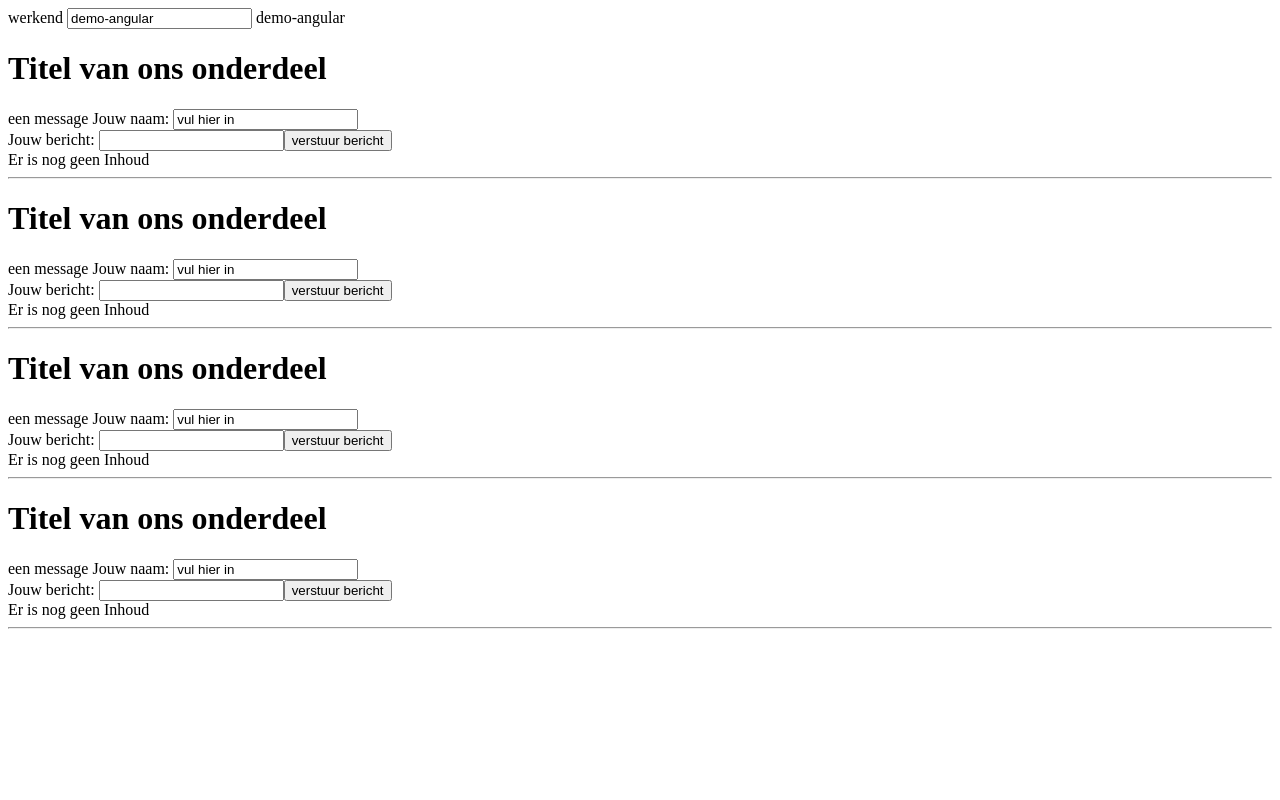
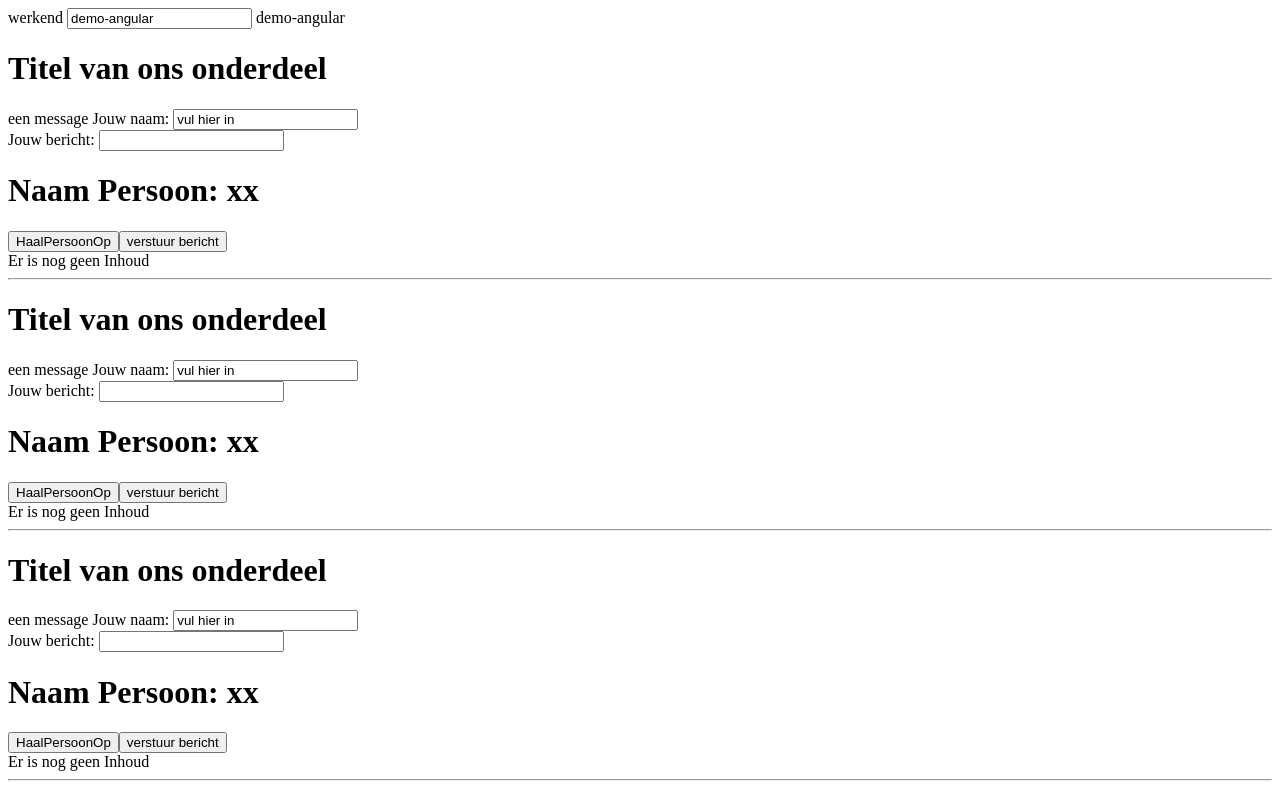
Before and after one commit to FelixvL/olc-angular-message, an Angular app: page / in a window 1280 px wide. Shown: the top 800 px of the page. Built offline with nearby package versions, Linux system fonts and the light colour scheme.

Commit message:
get op eigen endpoint

```diff
--- a/src/app/messages/message.component.html
+++ b/src/app/messages/message.component.html
@@ -3,12 +3,14 @@ een message
 Jouw naam: <input [(ngModel)]="gebruiker"   ><br>
 Jouw bericht: <input [(ngModel)]="bericht">
 
-
-
+<h1>Naam Persoon: {{persoon1.voornaam}}</h1>
+<button (click)="zoekPersoon()">HaalPersoonOp</button>
 <button (click)="verstuurBericht()">verstuur bericht</button>
 
 <div *ngIf="ffkort"></div>
 {{ ffkort.first_page_url }}
 
-<div *ngFor="let feit of ffkort.data"> Er is data </div>
+<div *ngFor="let feit of ffkort.data">
+    {{feit.fact}}
+</div>
 <hr>
--- a/src/app/messages/message.component.ts
+++ b/src/app/messages/message.component.ts
@@ -1,6 +1,7 @@
 import { Component } from '@angular/core'
 import { Message } from './message';
 import { MessageService } from './message.service'
+import { Persoon } from './persoon';
 
 @Component({
     selector:'my-messages',
@@ -12,6 +13,8 @@ export class MessageComponent{
     gebruiker : string = "vul hier in";
 
     ffkort : Message = new Message();
+
+    persoon1 : Persoon = new Persoon();
 
     constructor( private messageService : MessageService ){}
 
@@ -27,4 +30,14 @@ export class MessageComponent{
             }
         );
     }
+
+    zoekPersoon(){
+        this.messageService.getPersoon().subscribe(
+            p=>{
+                console.log(p.voornaam);
+                this.persoon1 = p;
+            }
+        );
+    }
+
 }
--- a/src/app/messages/message.service.ts
+++ b/src/app/messages/message.service.ts
@@ -2,6 +2,7 @@ import { Injectable } from "@angular/core";
 import { Observable } from "rxjs";
 import { HttpClient, HttpHeaders } from '@angular/common/http';
 import { Message } from "./message";
+import { Persoon } from "./persoon";
 
 @Injectable()
 export class MessageService {
@@ -19,5 +20,10 @@ export class MessageService {
         return this.http.get<Message>("https://catfact.ninja/facts")
 
     }
+    getPersoon(): Observable<Persoon> {
+        console.log("in get messages");
+        return this.http.get<Persoon>("http://localhost:8000")
+
+    }
 
 }
--- /dev/null
+++ b/src/app/messages/persoon.ts
@@ -0,0 +1,3 @@
+export class Persoon{
+    voornaam : string = "xx"
+}
```
